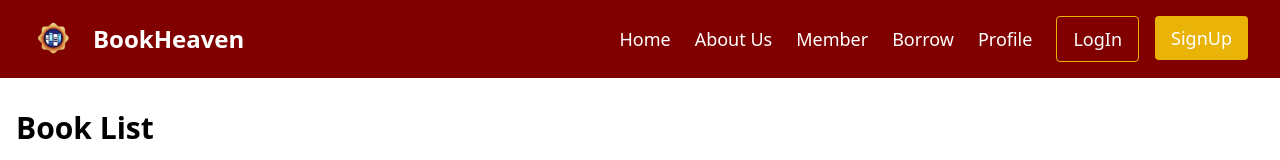
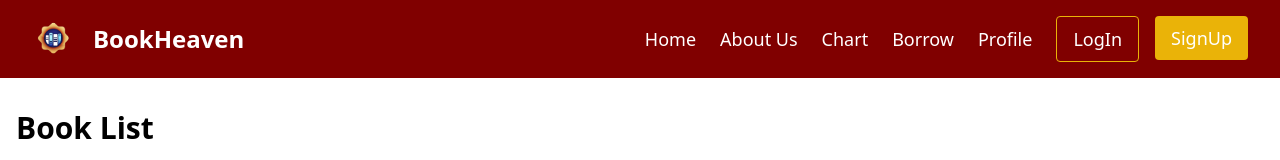
Before and after one commit to Ahnaf152020/Book_Heaven, a React (Create React App) app in the folder FrontEnd/: page / in a window 1280 px wide. Shown: the top 160 px of the page. Built offline with nearby package versions, Linux system fonts and the light colour scheme.

Commit message:
changes added in navbar

```diff
--- a/FrontEnd/src/components/Navbar/Navbar.jsx
+++ b/FrontEnd/src/components/Navbar/Navbar.jsx
@@ -10,7 +10,7 @@ const Navbar = () => {
   const links = [
     { title: "Home", link: "/" },
     { title: "About Us", link: "/about-us" },
-    { title: "Member", link: "/member" },
+    { title: "Chart", link: "/chart" },
     { title: "Borrow", link: "/borrow" },
     { title: "Profile", link: "/profile" },
   ];
```
